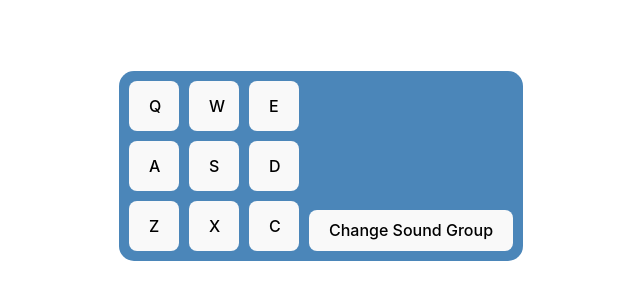
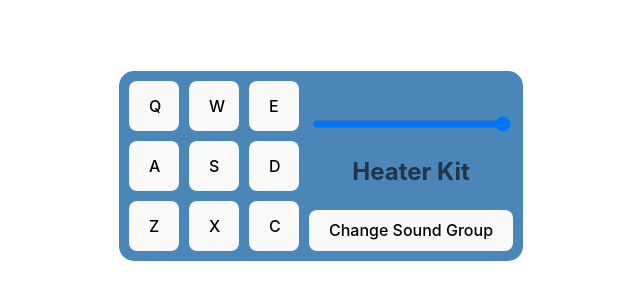
Before and after one commit to zfranczak/drumMachine, a React (Vite) app: page / in a window 1280 px wide. Shown: the part 234-534 px from the top of the page, without its empty margins (319-959 px from the left). Built offline with nearby package versions, Linux system fonts and the light colour scheme.

Commit message:
added volume control

```diff
--- a/src/App.css
+++ b/src/App.css
@@ -10,6 +10,13 @@ body {
   margin: auto;
 }
 
+.control {
+  display: flex;
+  flex-direction: column;
+  justify-content: center;
+  text-align: center;
+}
+
 .wrapper {
   display: flex;
   flex-direction: row;
--- a/src/App.jsx
+++ b/src/App.jsx
@@ -128,15 +128,24 @@ const soundsGroup = {
 };
 
 const App = () => {
+  const [volume, setVolume] = useState(1);
+  const [soundName, setSoundName] = useState('');
   const [soundType, setSoundType] = useState('heaterKit');
   const [sounds, setSounds] = useState(soundsGroup[soundType]);
-  const play = (key) => {
+
+  const handleVolumeChange = (e) => {
+    setVolume(e.target.value);
+  };
+
+  const play = (key, sound) => {
+    setSoundName(sound);
     const audio = document.getElementById(key);
     audio.currentTime = 0;
     audio.play();
   };
 
   const changeSoundGroup = () => {
+    setSoundName('');
     if (soundType === 'heaterKit') {
       setSoundType('smoothPiano');
       setSounds(soundsGroup.smoothPiano);
@@ -146,13 +155,26 @@ const App = () => {
     }
   };
 
+  const setKeyVolume = () => {
+    const audios = sounds.map((sound) => document.getElementById(sound.key));
+    audios.forEach((audio) => {
+      if (audio) {
+        audio.volume = volume;
+      }
+    });
+  };
+
   return (
     <div id='drum-machine'>
-      <div id='display'>
-        <div className='wrapper'>
-          <Machine play={play} sounds={sounds} />
-          <DrumControl changeSoundGroup={changeSoundGroup} />
-        </div>
+      {setKeyVolume()}
+      <div className='wrapper'>
+        <Machine play={play} sounds={sounds} />
+        <DrumControl
+          volume={volume}
+          handleVolumeChange={handleVolumeChange}
+          name={soundName || soundsName[soundType]}
+          changeSoundGroup={changeSoundGroup}
+        />
       </div>
     </div>
   );
--- a/src/components/DrumControl.jsx
+++ b/src/components/DrumControl.jsx
@@ -1,7 +1,21 @@
 import React from 'react';
 
-const DrumControl = ({ changeSoundGroup }) => (
+const DrumControl = ({
+  name,
+  volume,
+  handleVolumeChange,
+  changeSoundGroup,
+}) => (
   <div className='control'>
+    <input
+      max='1'
+      min='0'
+      step='0.01'
+      type='range'
+      value={volume}
+      onChange={handleVolumeChange}
+    />
+    <h2 id='display'>{name}</h2>
     <button onClick={changeSoundGroup}>Change Sound Group</button>
   </div>
 );
--- a/src/components/Machine.jsx
+++ b/src/components/Machine.jsx
@@ -1,10 +1,10 @@
 import React, { useEffect } from 'react';
 import '../styles/machine.css';
 
-const KeyboardKey = ({ play, sound: { key, keyCode, url } }) => {
+const KeyboardKey = ({ play, sound: { id, key, keyCode, url } }) => {
   const handleKeydown = (e) => {
     if (e.keyCode === keyCode) {
-      play(key);
+      play(key, id);
     }
   };
 
@@ -16,7 +16,7 @@ const KeyboardKey = ({ play, sound: { key, keyCode, url } }) => {
   }, []);
 
   return (
-    <button className='drum-pad' onClick={() => play(key)}>
+    <button className='drum-pad' onClick={() => play(key, id)}>
       <audio className='clip' id={key} src={url} />
       {key}
     </button>
```
